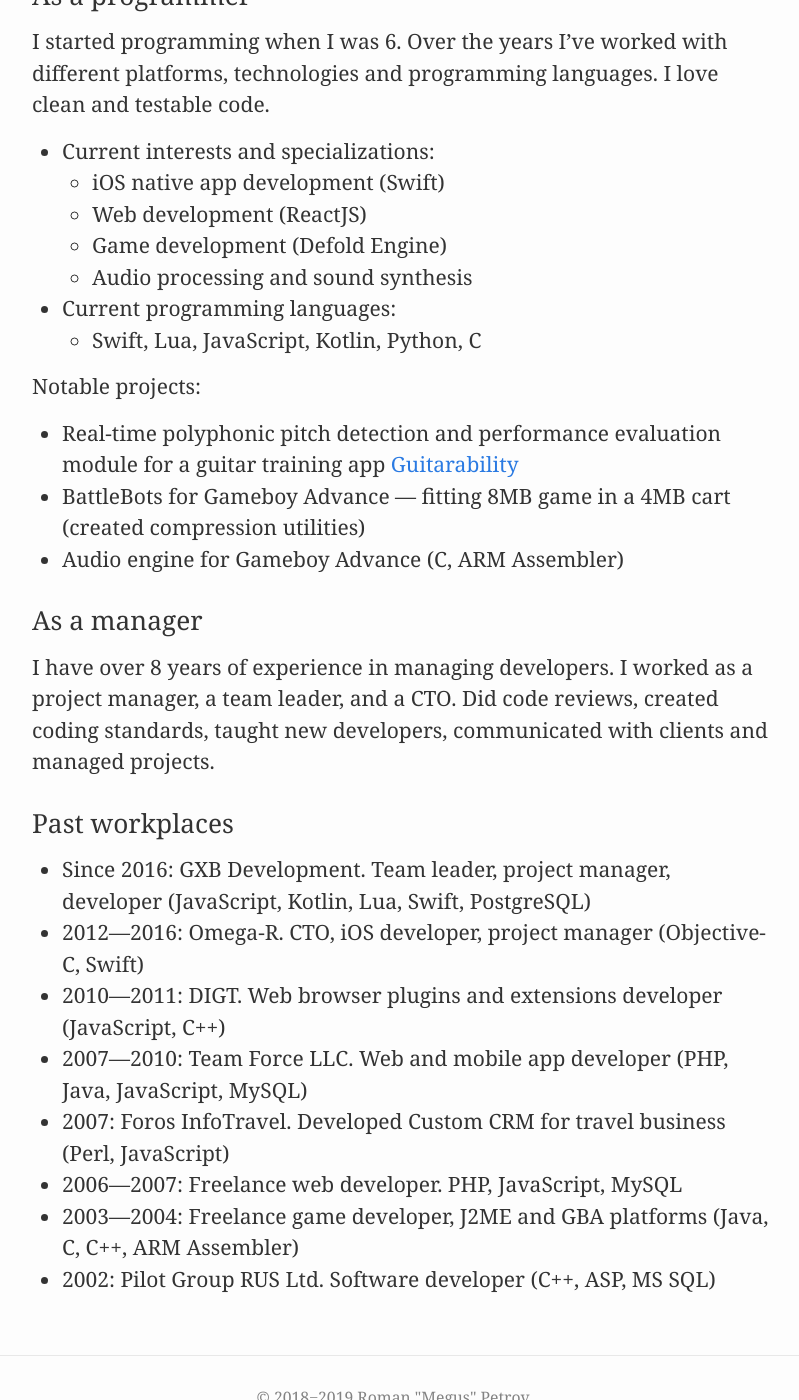
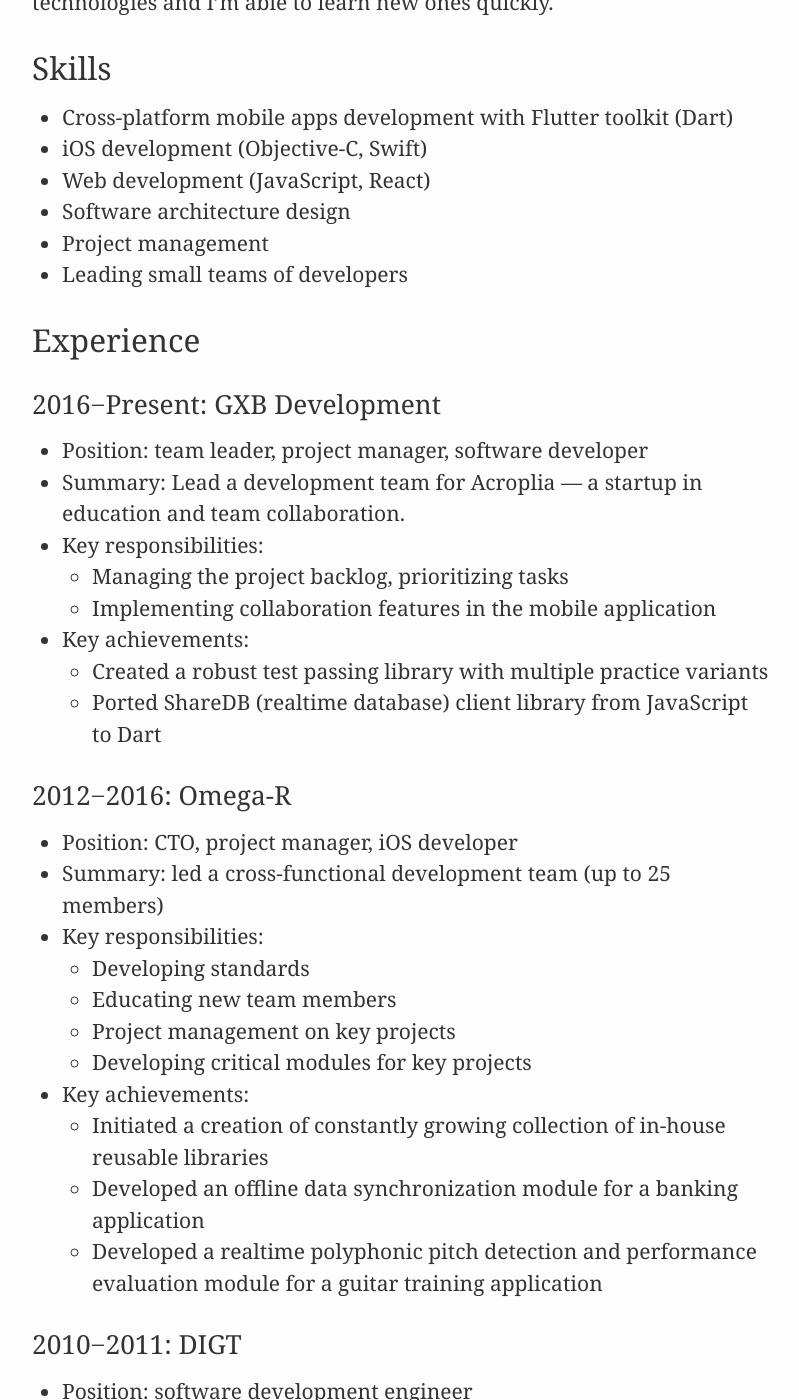
Before and after one commit to Megus/megus.github.io, a Jekyll site: the page built from resume.md, in a window 1280 px wide and 1400 px high, scrolled down 524 px. Shown: the whole window, without its empty margins (238-1037 px from the left). Built offline with Jekyll 4.4.1, drawn with Linux system fonts in a browser that asks for light colours; some of the changed text lies outside the part shown.

Commit message:
Improved Resume

```diff
--- a/resume.md
+++ b/resume.md
@@ -1,52 +1,76 @@
 ---
 layout: page
-title: Resume
+title: Roman Petrov
 ---
 
-**Roman Petrov (36 y.o.)**
+Senior software development engineer, team leader.
 
-Professional software developer and team leader.
+- E-mail: [megus.sugem@gmail.com](mailto:megus.sugem@gmail.com)
+- Phone: +79648638619
 
-Graduated with Honors from Mari State Technical University in 2004.
+# Summary
 
-Languages: Russian (first language), English (upper intermediate, fluent speaker)
+I'm a highly-skilled software development engineer with 17 years of professional experience.
+My current main specialization is mobile application development: native iOS apps and
+cross-platform apps using Flutter toolkit. Over the years I worked with many languages and
+technologies and I'm able to learn new ones quickly.
 
-- email: [megus.sugem@gmail.com][e]
-- Telegram: [@megussugem][t]
+# Skills
 
-### As a programmer
+- Cross-platform mobile apps development with Flutter toolkit (Dart)
+- iOS development (Objective-C, Swift)
+- Web development (JavaScript, React)
+- Software architecture design
+- Project management
+- Leading small teams of developers
 
-I started programming when I was 6. Over the years I've worked with different platforms, technologies and programming languages. I love clean and testable code.
+# Experience
 
-- Current interests and specializations:
-  - iOS native app development (Swift)
-  - Web development (ReactJS)
-  - Game development (Defold Engine)
-  - Audio processing and sound synthesis
-- Current programming languages:
-  - Swift, Lua, JavaScript, Kotlin, Python, C
+### 2016−Present: GXB Development
 
-Notable projects:
+- Position: team leader, project manager, software developer
+- Summary: Lead a development team for Acroplia — a startup in education and team collaboration.
+- Key responsibilities:
+  - Managing the project backlog, prioritizing tasks
+  - Implementing collaboration features in the mobile application
+- Key achievements:
+  - Created a robust test passing library with multiple practice variants
+  - Ported ShareDB (realtime database) client library from JavaScript to Dart
 
-- Real-time polyphonic pitch detection and performance evaluation module for a guitar training app [Guitarability][g]
-- BattleBots for Gameboy Advance — fitting 8MB game in a 4MB cart (created compression utilities)
-- Audio engine for Gameboy Advance (C, ARM Assembler)
+### 2012−2016: Omega-R
 
-### As a manager
+- Position: CTO, project manager, iOS developer
+- Summary: led a cross-functional development team (up to 25 members)
+- Key responsibilities:
+  - Developing standards
+  - Educating new team members
+  - Project management on key projects
+  - Developing critical modules for key projects
+- Key achievements:
+  - Initiated a creation of constantly growing collection of in-house reusable libraries
+  - Developed an offline data synchronization module for a banking application
+  - Developed a realtime polyphonic pitch detection and performance evaluation module for a guitar training application
 
-I have over 8 years of experience in managing developers. I worked as a project manager, a team leader, and a CTO. Did code reviews, created coding standards, taught new developers, communicated with clients and managed projects.
+### 2010−2011: DIGT
 
-### Past workplaces
+- Position: software development engineer
+- Summary: web browser plugins and extensions development (JavaScript, C++)
 
-- Since 2016: GXB Development. Team leader, project manager, developer (JavaScript, Kotlin, Lua, Swift, PostgreSQL)
-- 2012—2016: Omega-R. CTO, iOS developer, project manager (Objective-C, Swift)
-- 2010—2011: DIGT. Web browser plugins and extensions developer (JavaScript, C++)
-- 2007—2010: Team Force LLC. Web and mobile app developer (PHP, Java, JavaScript, MySQL)
-- 2007: Foros InfoTravel. Developed Custom CRM for travel business (Perl, JavaScript)
-- 2006—2007: Freelance web developer. PHP, JavaScript, MySQL
-- 2003—2004: Freelance game developer, J2ME and GBA platforms (Java, C, C++, ARM Assembler)
-- 2002: Pilot Group RUS Ltd. Software developer (С++, ASP, MS SQL)
+### 2007−2010: Team Force LLC
 
-[e]: mailto:megus.sugem@gmail.com
-[t]: https://t.me/megussugem
-[g]: http://guitarability.com
+- Position: software development engineer
+- Summary: web and mobile app development (PHP, Java, JavaScript, SQL)
+- Key responsibilities:
+  - Software development
+  - Managing a project team of 3 developers
+
+# Education
+
+Mari State Technical University, Yoshkar-Ola, Russia (1999-2004).
+
+Degree: Specialist in Computer Science (graduated with Honors)
+
+# Languages
+
+- Russian (first language)
+- English (upper intermediate, fluent speaker)
```
